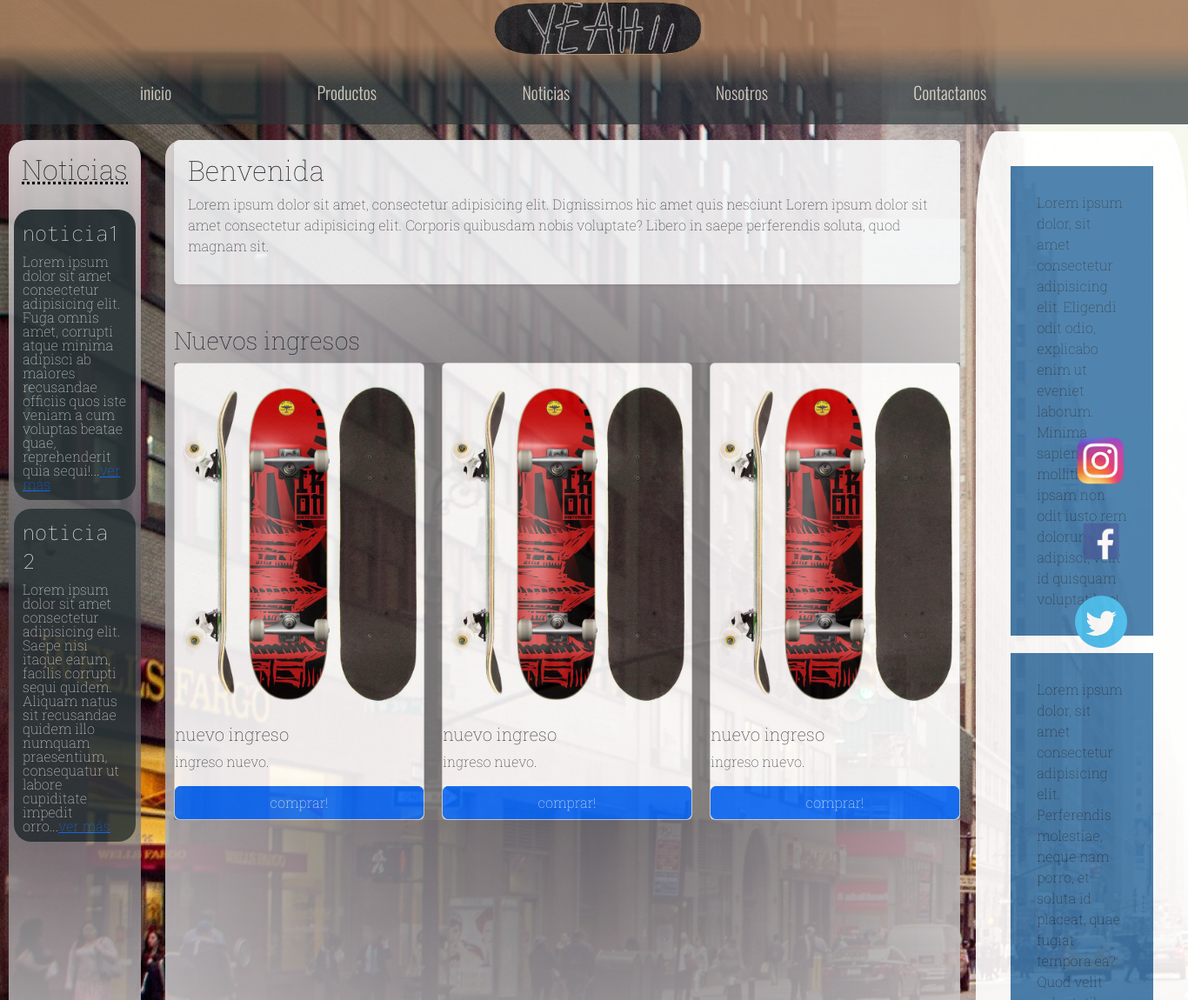
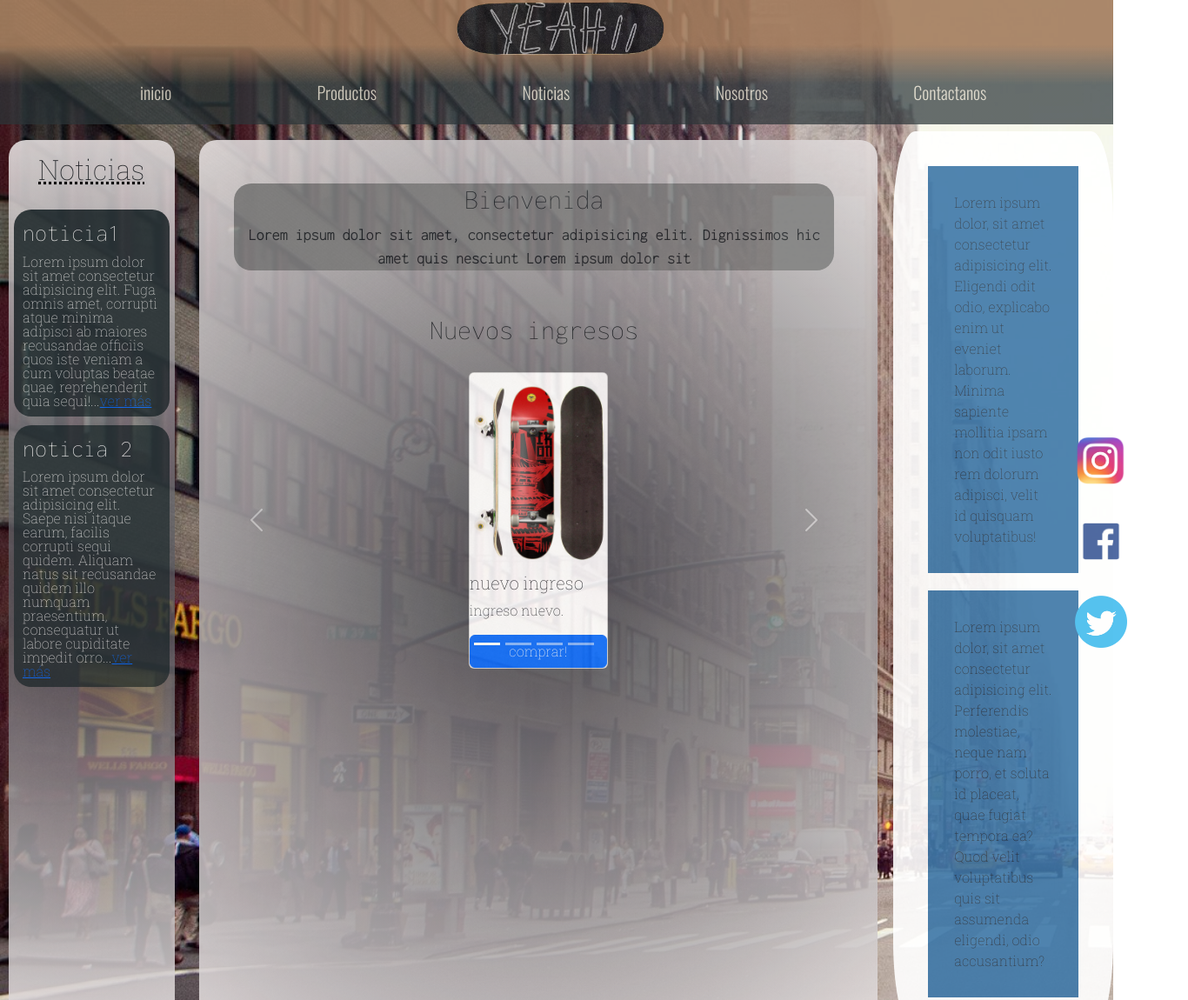
Before and after one commit to charbarie/SegundaEntregaBarie, a plain HTML site: page index.html in a window 1280 px wide. Shown: the top 1150 px of the page at 87% size, 1366 px wide, since content can reach past the window. Drawn offline with nearby package versions, Linux system fonts and the light colour scheme.

Commit message:
modificaciones en el main

```diff
--- a/css/style.css
+++ b/css/style.css
@@ -136,6 +136,8 @@ body{
 }
 .main{
     grid-area: main;
+    gap:40px;
+    padding:20px;
     background: rgb(55,57,64);
     background: radial-gradient(circle, rgba(55,57,64,0.8337492308864703) 0%, rgba(229,223,223,1) 100%);
     background-color: gray;
@@ -145,11 +147,47 @@ body{
     border-radius:20px ;
 
 }
-.newproduct{
-    display:flex;
-    background-color:gray;
-    gap:20px;
+
+
+.bienvenida{
+
+    font-family: 'Inconsolata', monospace;
+    font-size:18px;
+    margin: 30px;
+    font-weight: bold;
+    text-align: center;
+    background-color: gray;
+    border-radius:20px ;
 }
+
+.main h3{
+    text-align: center;
+    font-size: 2rem;
+    font-family: 'Inconsolata', monospace;
+    padding:20px;
+}
+
+
+.carousel{
+    text-align:com,
+}
+.carousel-item{
+    padding:0px 0px 0px 40%;
+}
+
+.carousel-indicators{
+    padding: 100px 100px .1px 100px;
+
+}
+
+
+
+
+
+
+
+
+
 
 /*
 .main{
@@ -163,7 +201,13 @@ body{
     -o-border-radius:20px ;
 }
 
-
+.bienvenida h2{
+    font-family: 'Inconsolata', monospace;
+    font-size:24px;
+    margin: 30px;
+    font-weight: bold;
+    text-align: center;
+}
 
     border-radius: 20px;
     -webkit-border-radius: 20px;
@@ -171,13 +215,7 @@ body{
     -ms-border-radius: 20px;
     -o-border-radius: 20px;
 }
-.bienvenida h2{
-    font-family: 'Inconsolata', monospace;
-    font-size:24px;
-    margin: 30px;
-    font-weight: bold;
-    text-align: center;
-}
+
 .bienvenida p{
     background-color: aliceblue;
     margin: 20px;
--- a/index.html
+++ b/index.html
@@ -52,37 +52,63 @@
     </nav>
 
     <main class="main">
-        <section class="shadow-sm p-3 mb-5 bg-body-tertiary rounded">
         <div class="bienvenida">
-                <h2>Benvenida</h2>
+            <h2>Bienvenida</h2>
             <p>
-                    Lorem ipsum dolor sit amet, consectetur adipisicing elit. Dignissimos hic amet quis nesciunt Lorem ipsum dolor sit amet consectetur adipisicing elit. Corporis quibusdam nobis voluptate? Libero in saepe perferendis soluta, quod magnam sit.
+                Lorem ipsum dolor sit amet, consectetur adipisicing elit. Dignissimos hic amet quis nesciunt Lorem ipsum dolor sit
             </p>
         </div>
-        </section>
         <h3>Nuevos ingresos</h3>
-       <section class="newproduct">
-
-
-            <div class="card" style="width: 18rem;">
+        <div id="carouselExampleIndicators" class="carousel slide "  >
+            <div class="carousel-indicators">
+              <button type="button" data-bs-target="#carouselExampleIndicators" data-bs-slide-to="0" class="active" aria-current="true" aria-label="Slide 1"></button>
+              <button type="button" data-bs-target="#carouselExampleIndicators" data-bs-slide-to="1" aria-label="Slide 2"></button>
+              <button type="button" data-bs-target="#carouselExampleIndicators" data-bs-slide-to="2" aria-label="Slide 3"></button>
+              <button type="button" data-bs-target="#carouselExampleIndicators" data-bs-slide-to="3" aria-label="Slide 4"></button>
+            </div>
+            <div class="carousel-inner">
+              <div class="carousel-item active">
+                <div class="card" style="width: 10rem;">
                     <img src="./img/producto1.jpg" class="card-img-top" alt="nueva skate"style="width: 50px padding:20px ;" >
                     <h5 class="card-title">nuevo ingreso</h5>
                     <p class="card-text">ingreso nuevo.</p>
                     <a href="#" class="btn btn-primary">comprar!</a>
                 </div>
-            <div class="card" style="width: 18rem;">
+              </div>
+              <div class="carousel-item">
+                <div class="card" style="width: 12rem;">
                     <img src="./img/producto1.jpg" class="card-img-top" alt="nueva skate"style="width: 50px padding:20px ;" >
-                <h5 class="card-title">nuevo ingreso</h5>
+                    <h5 class="card-title">nuevo ingreso2</h5>
+                    <p class="card-text">ingreso nuevo.</p>
+                    <a href="./pages/productos.html" class="btn btn-primary">comprar!</a>
+                </div>
+              </div>
+              <div class="carousel-item">
+                <div class="card" style="width: 12rem;">
+                    <img src="./img/producto1.jpg" class="card-img-top" alt="nueva skate"style="width: 50px padding:20px ;" >
+                    <h5 class="card-title">nuevo ingreso3</h5>
                     <p class="card-text">ingreso nuevo.</p>
                     <a href="#" class="btn btn-primary">comprar!</a>
                 </div>
-            <div class="card" style="width: 18rem;">
+              </div>
+              <div class="carousel-item">
+                <div class="card" style="width: 12rem;">
                     <img src="./img/producto1.jpg" class="card-img-top" alt="nueva skate"style="width: 50px padding:20px ;" >
-                <h5 class="card-title">nuevo ingreso</h5>
+                    <h5 class="card-title">nuevo ingreso4</h5>
                     <p class="card-text">ingreso nuevo.</p>
                     <a href="#" class="btn btn-primary">comprar!</a>
                 </div>
+            </div>
 
+            <button class="carousel-control-prev" type="button" data-bs-target="#carouselExampleIndicators" data-bs-slide="prev">
+              <span class="carousel-control-prev-icon" aria-hidden="true"></span>
+              <span class="visually-hidden">Previous</span>
+            </button>
+            <button class="carousel-control-next" type="button" data-bs-target="#carouselExampleIndicators" data-bs-slide="next">
+              <span class="carousel-control-next-icon" aria-hidden="true"></span>
+              <span class="visually-hidden">Next</span>
+            </button>
+        </div>
     </main>
     <aside class="aside">
         <div>
```
Lines whose indentation alone changed are shown as unchanged.
